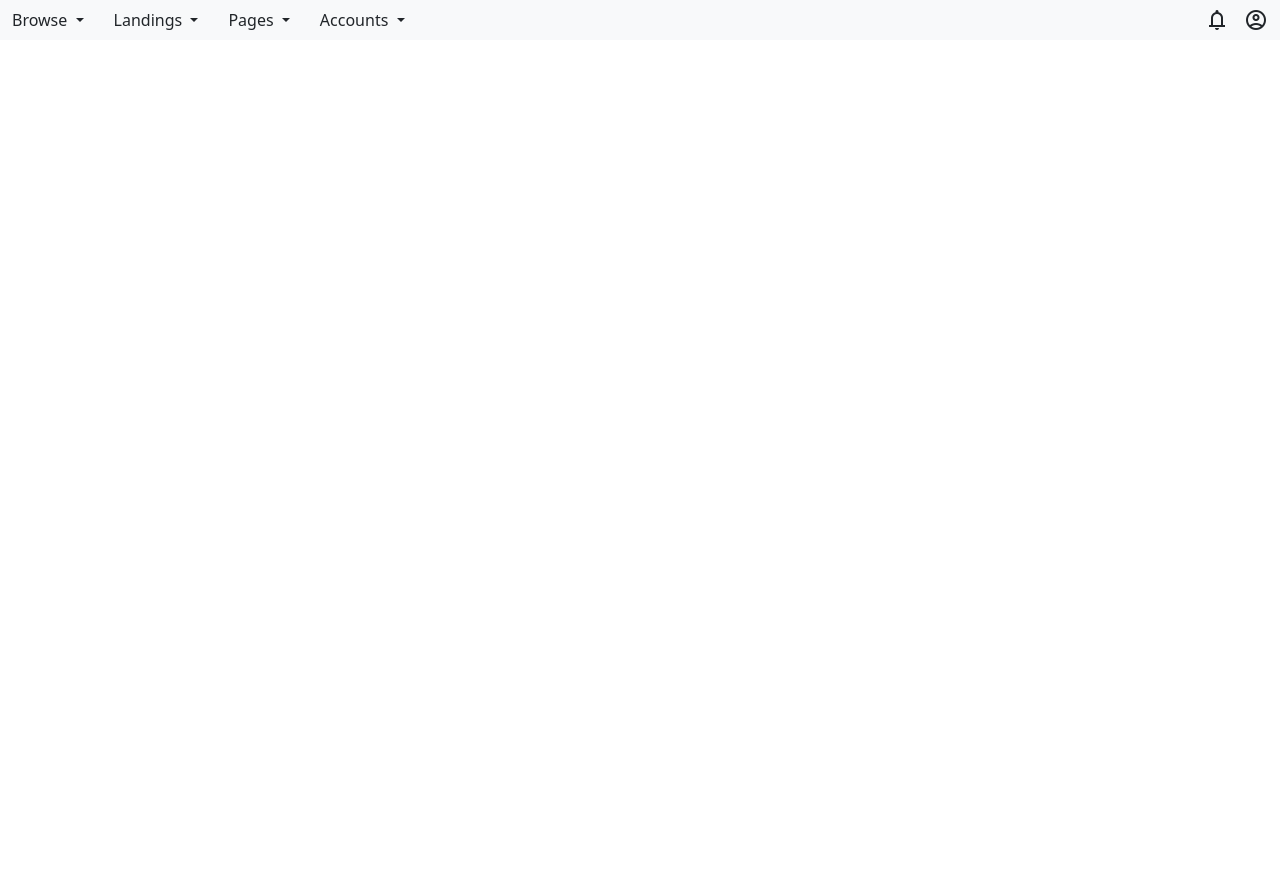
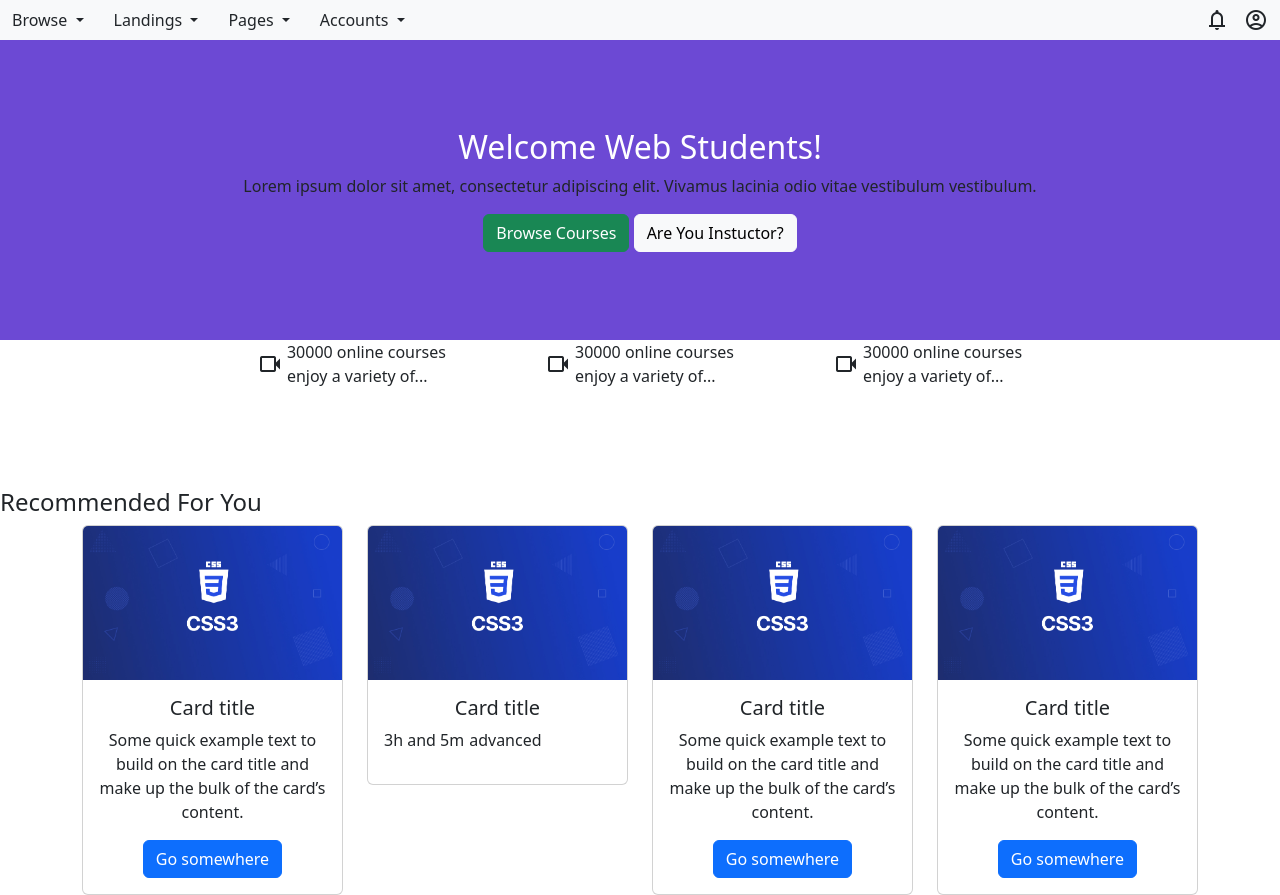
Before and after one commit to PietroAngiolla/M3S3D1, a plain HTML site: page index.html in a window 1280 px wide. Before the commit the page ends 800 px from the top, so only its background shows below. Drawn offline with nearby package versions, Linux system fonts and the light colour scheme.

Commit message:
Cards created, not finished

```diff
--- a/index.html
+++ b/index.html
@@ -35,5 +35,87 @@
         </div>
     </nav>
 
+    <div class="jumbotron">
+        <h2>Welcome Web Students!</h2>
+        <p>Lorem ipsum dolor sit amet, consectetur adipiscing elit. Vivamus lacinia odio vitae vestibulum vestibulum.</p>
+        <div class="jumbo-buttons">
+            <button type="button" class="btn btn-success">Browse Courses</button>
+            <button type="button" class="btn btn-light">Are You Instuctor?</button>
+        </div>
+    </div>
+
+    <div>
+        <div class="info">
+            <div class="info-block">
+                <span class="material-symbols-outlined">videocam</span>
+                <div class="description">
+                    <p>30000 online courses</p>
+                    <p>enjoy a variety of...</p>
+                </div>
+            </div>
+            <div class="info-block">
+                <span class="material-symbols-outlined">videocam</span>
+                <div class="description">
+                    <p>30000 online courses</p>
+                    <p>enjoy a variety of...</p>
+                </div>
+            </div>
+            <div class="info-block">
+                <span class="material-symbols-outlined">videocam</span>
+                <div class="description">
+                    <p>30000 online courses</p>
+                    <p>enjoy a variety of...</p>
+                </div>
+            </div>
+        </div>
+    </div>
+
+    <h4>Recommended For You</h4>
+    <div class="container text-center">
+        <div class="row">
+            <div class="col-6 col-lg-3">
+                <div class="card">
+                    <img src="/Assets/course-css.jpg" class="card-img-top" alt="corso">
+                    <div class="card-body">
+                        <h5 class="card-title">Card title</h5>
+                        <p class="card-text">Some quick example text to build on the card title and make up the bulk of the card’s content.</p>
+                        <a href="#" class="btn btn-primary">Go somewhere</a>
+                    </div>
+                </div>
+            </div>
+            <div class="col-6 col-lg-3">
+                <div class="card">
+                    <img src="/Assets/course-css.jpg" class="card-img-top" alt="corso">
+                    <div class="card-body">
+                        <h5 class="card-title">Card title</h5>
+                        <div class="card-info">
+                            <p>3h and 5m</p>
+                            <p>advanced</p>
+                        </div>
+                    </div>
+                </div>
+            </div>
+            <div class="col-6 col-lg-3">
+                <div class="card">
+                    <img src="/Assets/course-css.jpg" class="card-img-top" alt="corso">
+                    <div class="card-body">
+                        <h5 class="card-title">Card title</h5>
+                        <p class="card-text">Some quick example text to build on the card title and make up the bulk of the card’s content.</p>
+                        <a href="#" class="btn btn-primary">Go somewhere</a>
+                    </div>
+                </div>
+            </div>
+            <div class="col-6 col-lg-3">
+                <div class="card">
+                    <img src="/Assets/course-css.jpg" class="card-img-top" alt="corso">
+                    <div class="card-body">
+                        <h5 class="card-title">Card title</h5>
+                        <p class="card-text">Some quick example text to build on the card title and make up the bulk of the card’s content.</p>
+                        <a href="#" class="btn btn-primary">Go somewhere</a>
+                    </div>
+                </div>
+            </div>
+        </div>
+    </div>
 </body>
 </html>
--- a/style.css
+++ b/style.css
@@ -13,3 +13,43 @@
     display: flex;
     gap: 15px;
 }
+
+.jumbotron{
+    background-color: rgb(108, 73, 212);
+    height: 300px;
+    display: flex;
+    flex-direction: column;
+    justify-content: center;
+    align-items: center;
+}
+
+h2{
+    color: white;
+}
+
+.info{
+    display: flex;
+    justify-content: center;
+    gap: 100px;
+}
+
+.info-block{
+    display: flex;
+    gap: 5px;
+    align-items: center;
+}
+
+.description p{
+    margin: 0;
+}
+
+h4{
+    margin-top: 100px;
+
+}
+
+.card-info{
+    display: flex;
+    justify-content: flex-start;
+    gap: 5px;
+}
```
